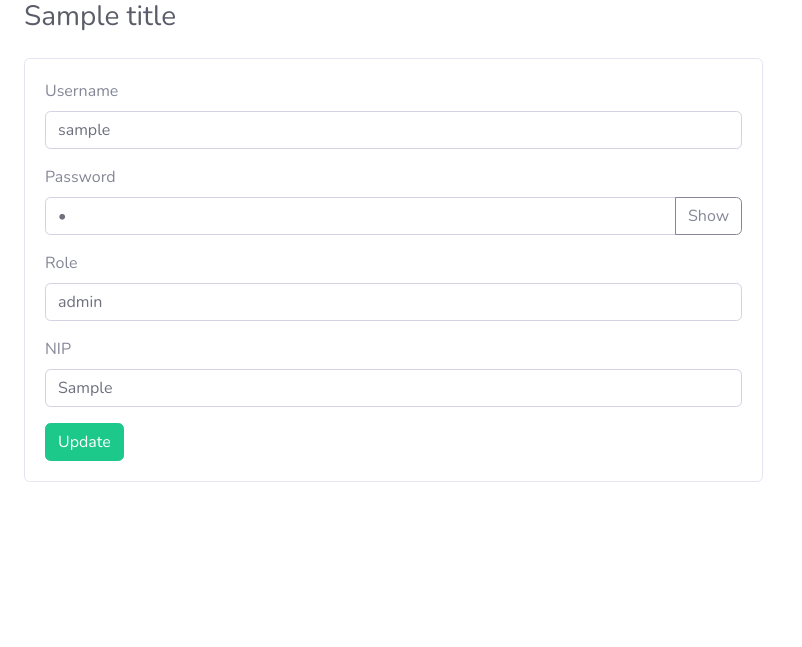
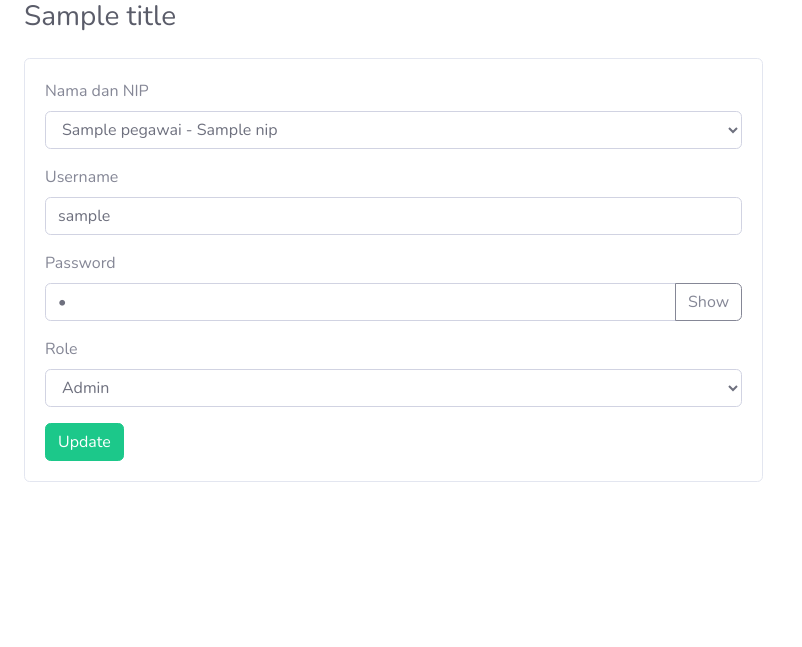
Before and after one commit to Hafidzurr/penggajian, a PHP site: the page made by application/views/admin/updateDataPengguna.php in a window 1280 px wide. Shown: the top 647 px of the page, without its empty margins (0-802 px from the left). Run offline with PHP 8.4, Linux system fonts and the light colour scheme; the template is opened without the code that fills it: most values are stand-ins (such as "Sample title", 1, 10 or a date in 2020); data that the repository does not hold is empty.

Commit message:
fifth commit

```diff
--- a/application/controllers/admin/dataPengguna.php
+++ b/application/controllers/admin/dataPengguna.php
@@ -15,6 +15,7 @@ class DataPengguna extends CI_Controller
 	public function tambahData()
 	{
 		$data['title'] = "Tambah Data Pengguna";
+		$data['pegawai'] = $this->penggajianModel->get_data('pegawai')->result();
 		$this->load->view('templates_admin/header', $data);
 		$this->load->view('templates_admin/sidebar');
 		$this->load->view('admin/tambahDataPengguna', $data);
@@ -38,6 +39,7 @@ class DataPengguna extends CI_Controller
 			if (!$pegawai) {
 				$data['title'] = "Tambah Data Pengguna";
 				$data['error'] = "NIP Pegawai tidak ditemukan!";
+				$data['pegawai'] = $this->penggajianModel->get_data('pegawai')->result();
 				$this->load->view('templates_admin/header', $data);
 				$this->load->view('templates_admin/sidebar');
 				$this->load->view('admin/tambahDataPengguna', $data);
@@ -68,6 +70,7 @@ class DataPengguna extends CI_Controller
 		$where = array('ID_Pengguna' => $id);
 		$data['pengguna'] = $this->db->query("SELECT * FROM pengguna WHERE ID_Pengguna= '$id'")->result();
 		$data['title'] = "Update Data Pengguna";
+		$data['pegawai'] = $this->penggajianModel->get_data('pegawai')->result();
 		$this->load->view('templates_admin/header', $data);
 		$this->load->view('templates_admin/sidebar');
 		$this->load->view('admin/updateDataPengguna', $data);
@@ -93,6 +96,7 @@ class DataPengguna extends CI_Controller
 				$data['title'] = "Update Data Pengguna";
 				$data['error'] = "NIP Pegawai tidak ditemukan!";
 				$data['pengguna'] = $this->db->query("SELECT * FROM pengguna WHERE ID_Pengguna= '$id'")->result();
+				$data['pegawai'] = $this->penggajianModel->get_data('pegawai')->result();
 				$this->load->view('templates_admin/header', $data);
 				$this->load->view('templates_admin/sidebar');
 				$this->load->view('admin/updateDataPengguna', $data);
--- a/application/views/admin/updateDataPengguna.php
+++ b/application/views/admin/updateDataPengguna.php
@@ -11,6 +11,18 @@
 		<div class="card-body">
 			<?php foreach ($pengguna as $i): ?>
 				<form method="POST" action="<?php echo base_url('admin/dataPengguna/updateDataAksi') ?>">
+
+					<div class="form-group">
+						<label>Nama dan NIP</label>
+						<select name="Pegawai_NIP" class="form-control">
+							<?php foreach ($pegawai as $p): ?>
+								<option value="<?php echo $p->NIP ?>" <?php echo ($i->Pegawai_NIP == $p->NIP) ? 'selected' : ''; ?>>
+									<?php echo $p->Nama . ' - ' . $p->NIP ?>
+								</option>
+							<?php endforeach; ?>
+						</select>
+						<?php echo form_error('Pegawai_NIP', '<div class="text-small text-danger"></div>') ?>
+					</div>
 
 					<div class="form-group">
 						<label>Username</label>
@@ -34,14 +46,12 @@
 
 					<div class="form-group">
 						<label>Role</label>
-						<input type="text" name="Role" class="form-control" value="<?php echo $i->Role ?>">
+						<select name="Role" class="form-control">
+							<option value="admin" <?php echo ($i->Role == 'admin') ? 'selected' : ''; ?>>Admin</option>
+							<option value="pegawai" <?php echo ($i->Role == 'pegawai') ? 'selected' : ''; ?>>Pegawai</option>
+							<option value="hrd" <?php echo ($i->Role == 'hrd') ? 'selected' : ''; ?>>HRD</option>
+						</select>
 						<?php echo form_error('Role', '<div class="text-small text-danger"></div>') ?>
-					</div>
-
-					<div class="form-group">
-						<label>NIP</label>
-						<input type="text" name="Pegawai_NIP" class="form-control" value="<?php echo $i->Pegawai_NIP ?>">
-						<?php echo form_error('Pegawai_NIP', '<div class="text-small text-danger"></div>') ?>
 					</div>
 
 					<button type="submit" class="btn btn-success">Update</button>
```
Also changed, not shown: application/views/admin/tambahDataPengguna.php (+15 -7 lines).
